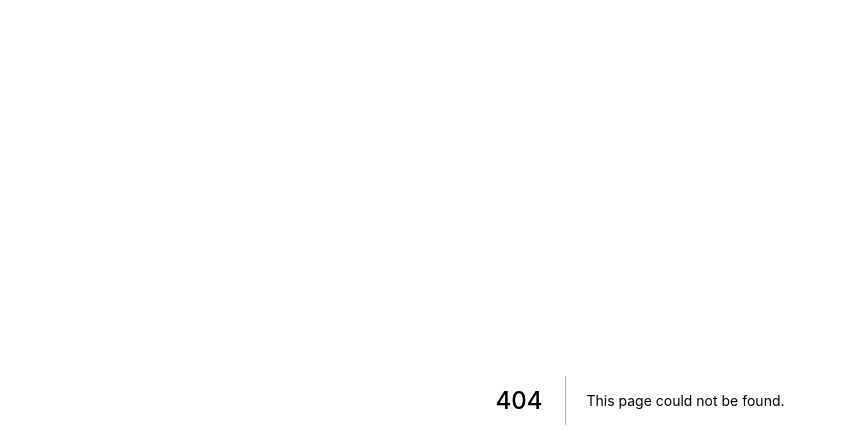
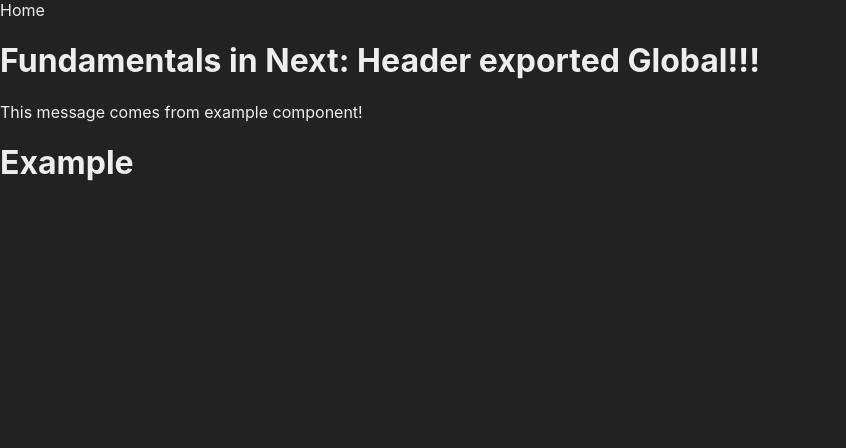
Before and after one commit to joao-souza-flooxai/section6-react-course-NextFirestore, a Next.js app in the folder next-firestore/: page /example in a window 1280 px wide. Before the commit this address had no page. Shown: the top 448 px of the page, without its empty margins (0-846 px from the left). Built offline with nearby package versions, Linux system fonts and the light colour scheme.

Commit message:
feat: Added global components and route between pages.

```diff
--- /dev/null
+++ b/next-firestore/src/components/Header.jsx
@@ -0,0 +1,8 @@
+export default function Header(props){
+    return(
+        <header>
+            <h1>Fundamentals in Next: Header exported Global!!!</h1>
+            {props.message ? props.message : '' }
+        </header>
+    );
+}
--- /dev/null
+++ b/next-firestore/src/pages/example.jsx
@@ -0,0 +1,11 @@
+import Header from "../components/Header";
+import Link from "next/link";
+export default function Example(){
+    return(
+        <>
+            <Link href={"/"}>Home</Link>
+            <Header message="This message comes from example component!"/>
+            <h1>Example</h1>
+        </>
+    );
+}
--- a/next-firestore/src/pages/stylist.jsx
+++ b/next-firestore/src/pages/stylist.jsx
@@ -1,8 +1,9 @@
 import styles from "../styles/Stylist.module.css";
-
+import Link from "next/link";
 export default function Stylist(){
     return(
         <div className={styles.roxo}>
+           <Link href={"/"}>Home</Link>
             <h1>CSS module</h1>
         </div>
     )
```
Also changed, not shown: next-firestore/src/pages/index.jsx (+7 -3 lines).
